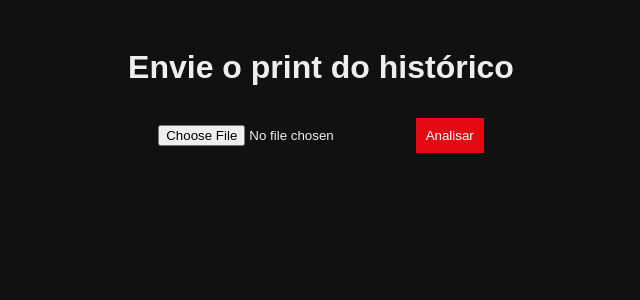
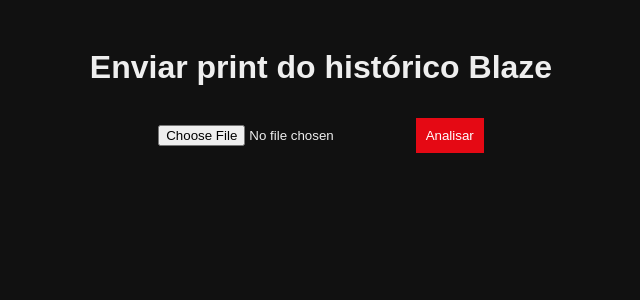
Before and after one commit to deskolado/blaze-painel, a Flask app: page / in a window 1280 px wide. Shown: the top 300 px of the page, without its empty margins (319-959 px from the left). Run offline with Flask 3, Linux system fonts and the light colour scheme.

Commit message:
Update index.html

```diff
--- a/templates/index.html
+++ b/templates/index.html
@@ -1,11 +1,11 @@
 <!DOCTYPE html>
 <html>
 <head>
-    <title>Painel Blaze IA</title>
+    <title>Painel Blaze com IA</title>
     <link rel="stylesheet" href="/static/style.css">
 </head>
 <body>
-    <h1>Envie o print do histórico</h1>
+    <h1>Enviar print do histórico Blaze</h1>
     <form method="POST" enctype="multipart/form-data">
         <input type="file" name="imagem" required>
         <button type="submit">Analisar</button>
@@ -13,9 +13,9 @@
 
     {% if resultado %}
         <h2>Resultado</h2>
-        <p>Cor: {{ resultado.cor }}</p>
-        <p>Branco: {{ resultado.branco }}</p>
-        <p>Assertividade: {{ resultado.assertividade }}%</p>
+        <p><strong>Cor Prevista:</strong> {{ resultado.cor }}</p>
+        <p><strong>Branco?</strong> {{ resultado.branco }}</p>
+        <p><strong>Assertividade:</strong> {{ resultado.assertividade }}%</p>
         {% if resultado.erro %}
             <p style="color:red;">Erro: {{ resultado.erro }}</p>
         {% endif %}
```
